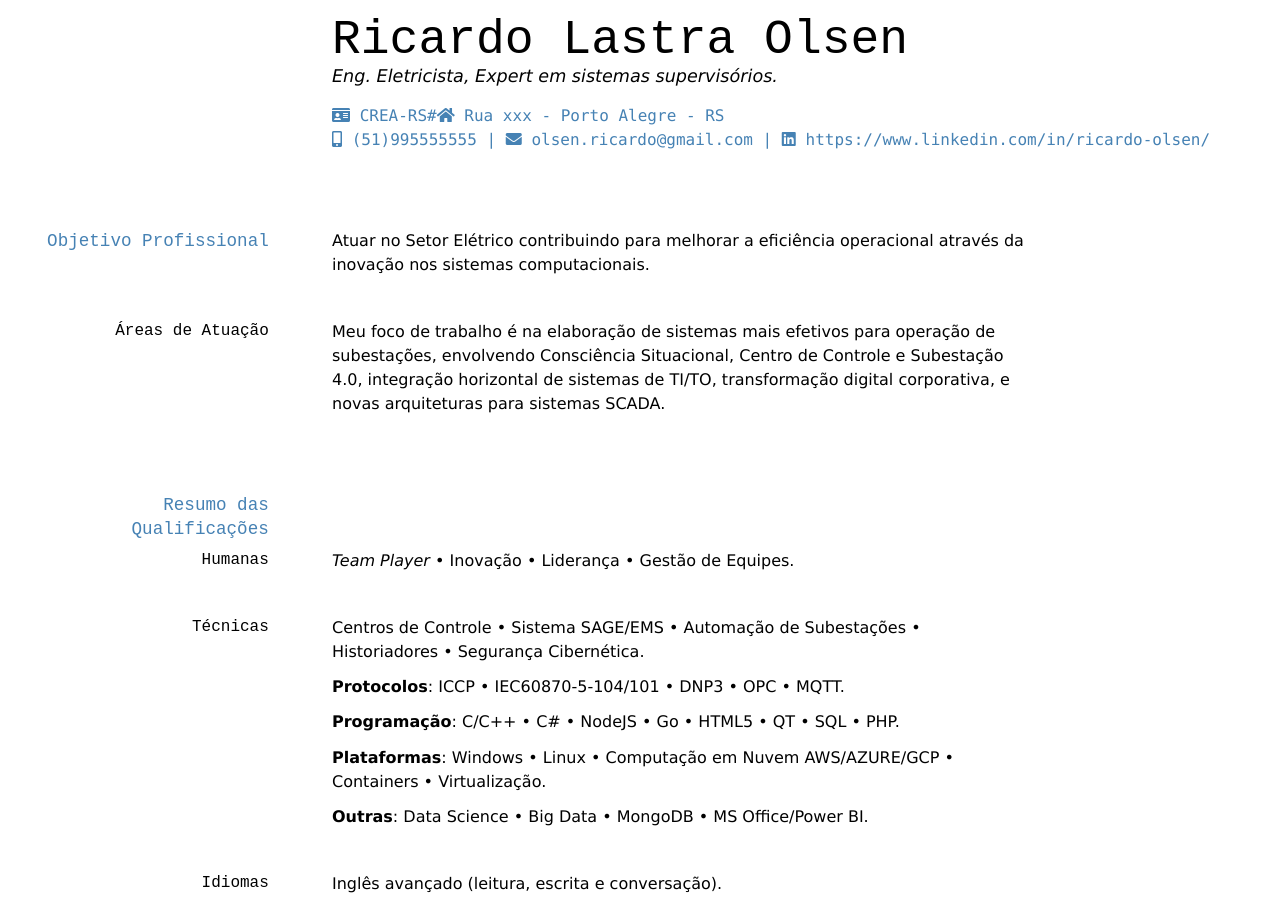
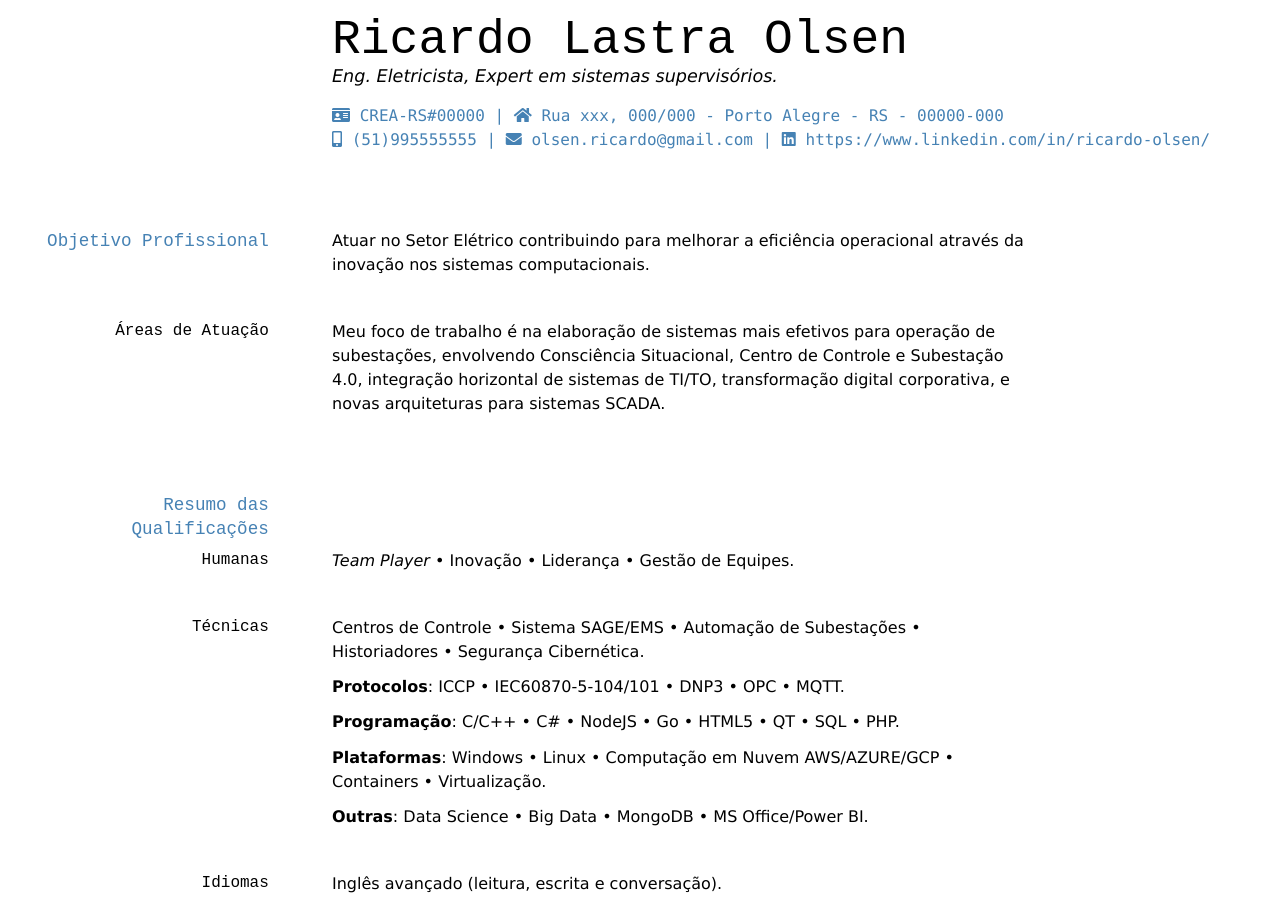
Before and after one commit to riclolsen/cv, a Jekyll site: the page built from index.md, in a window 1280 px wide and 900 px high. Built offline with Jekyll 4.4.1, drawn with Linux system fonts in a browser that asks for light colours; nearby versions of some CDN libraries.

Commit message:
Update _config.yml

```diff
--- a/_config.yml
+++ b/_config.yml
@@ -1,3 +1,3 @@
 markdown:   kramdown
 style:  davewhipp
-dadospessoais: <i class="fas fa-id-card"></i> CREA-RS#<i class="fas fa-home"></i> Rua xxx - Porto Alegre - RS<br/><i class="fas fa-mobile-alt"></i> (51)995555555 | <i class="fas fa-envelope"></i> olsen.ricardo@gmail.com | <i class="fab fa-linkedin"></i> https://www.linkedin.com/in/ricardo-olsen/
+dadospessoais: <i class="fas fa-id-card"></i> CREA-RS#00000 | <i class="fas fa-home"></i> Rua xxx, 000/000 - Porto Alegre - RS - 00000-000<br/><i class="fas fa-mobile-alt"></i> (51)995555555 | <i class="fas fa-envelope"></i> olsen.ricardo@gmail.com | <i class="fab fa-linkedin"></i> https://www.linkedin.com/in/ricardo-olsen/
```
